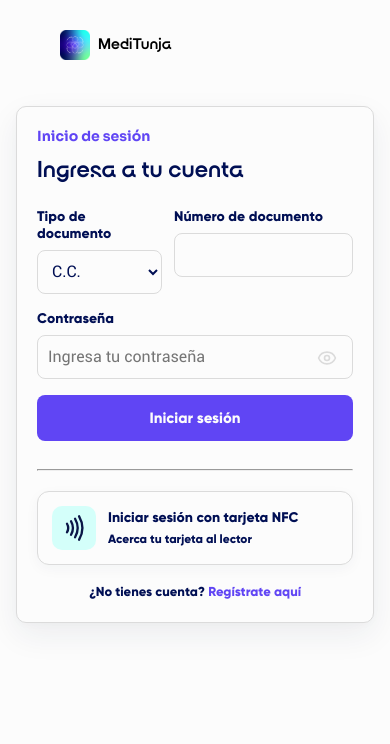
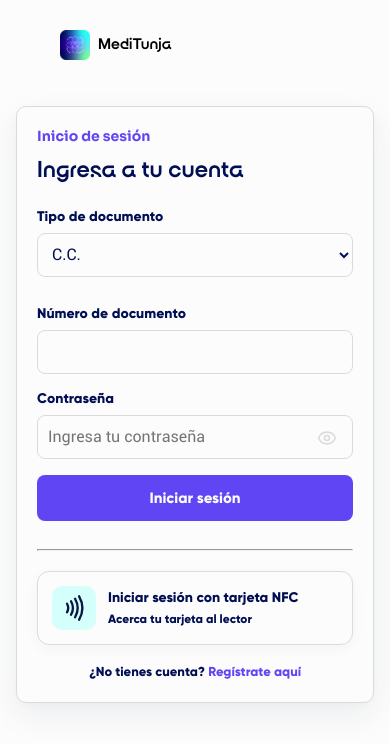
Before and after one commit to anamaria046/TDM_MEDITUNJA, a React (Vite) app in the folder frontend/: page /login in a window 390 px wide. Shown: the top 744 px of the page. Built offline with nearby package versions, Linux system fonts and the light colour scheme; no server answers.

Commit message:
ajustes en los estilos de responsive del login

```diff
--- a/frontend/src/components/LoginForm/Login.module.css
+++ b/frontend/src/components/LoginForm/Login.module.css
@@ -48,8 +48,7 @@
     gap: 20px;
 }
 
-.documentType,
-.documentNumber {
+.documentType, .documentNumber {
     min-width: 0;
 }
 
@@ -61,8 +60,7 @@
     margin-bottom: 8px;
 }
 
-.formGroup input,
-.formGroup select {
+.formGroup input, .formGroup select {
     width: 100%;
     min-height: 46px;
     padding: 10px;
@@ -79,8 +77,7 @@
         box-shadow 0.2s ease;
 }
 
-.formGroup input:focus,
-.formGroup select:focus {
+.formGroup input:focus, .formGroup select:focus {
     outline: none;
     border-color: var(--color-primary);
     box-shadow: 0 0 0 4px rgba(149, 39, 245, 0.18);
@@ -104,15 +101,12 @@
     right: 0.75rem;
     top: 38%;
     transform: translateY(-50%);
-
     display: flex;
     align-items: center;
     justify-content: center;
-
     width: 2.25rem;
     height: 2.25rem;
     padding: 0;
-
     background: transparent;
     border: none;
     color: var(--color-border);
@@ -181,22 +175,16 @@
     display: flex;
     align-items: center;
     gap: 1.25rem;
-
     width: 100%;
     padding: 1.25rem;
-
     background-color: var(--color-bg);
     border: 1px solid var(--color-border);
     border-radius: 20px;
-
     box-shadow: 0 4px 14px rgba(24, 39, 75, 0.04);
-
     color: var(--color-text);
     text-align: left;
     font-family: var(--sm);
-
     cursor: default;
-
     transition:
         box-shadow 0.25s ease,
         border-color 0.25s ease;
@@ -211,11 +199,9 @@
     display: flex;
     align-items: center;
     justify-content: center;
-
     width: 56px;
     height: 56px;
     flex-shrink: 0;
-
     background-color: #d4fffa;
     color: #0b1647;
     border-radius: 15px;
@@ -269,15 +255,14 @@
         font-size: 14px;
     }
 
-    .formGroup input,
-    .formGroup select {
+    .formGroup input, .formGroup select {
         min-height: 44px;
         padding: 10px;
         font-size: 16px;
     }
 
     .documentRow {
-        grid-template-columns: minmax(125px, 0.8fr) minmax(0, 1.8fr);
+        grid-template-columns: minmax(0, 1fr);
         gap: 12px;
     }
 
```
